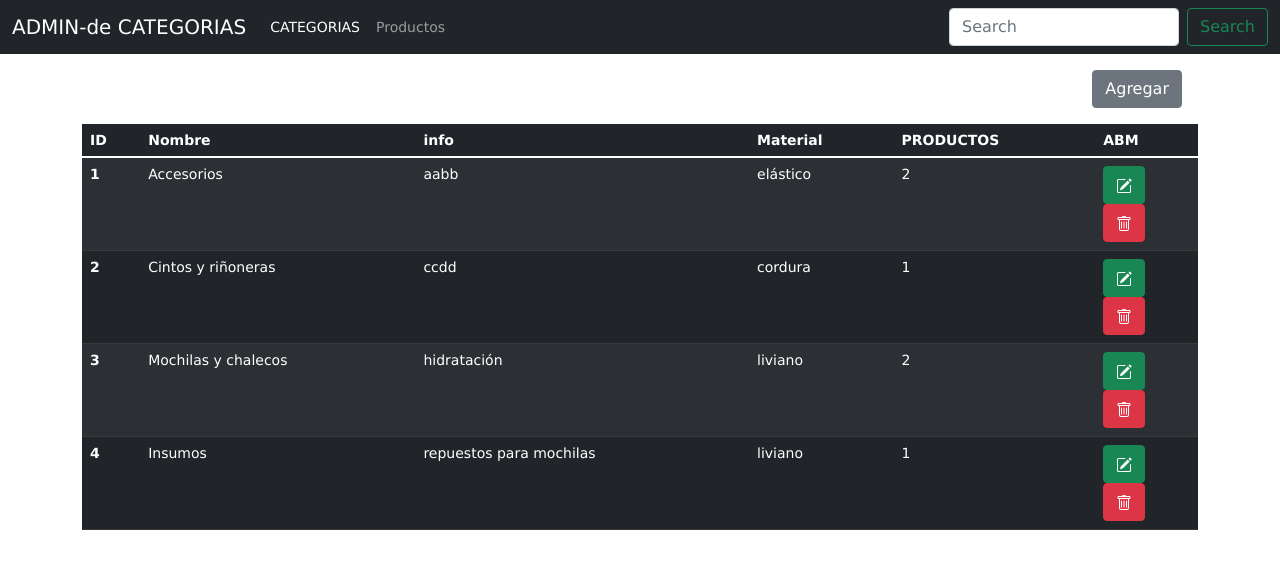
After one commit to peredag/crudOfertasBootstrap, a Node server app: page /admin/categorias in a window 1280 px wide. The commit adds this page. Shown: the top 569 px of the page. Run offline with Node 20, Linux system fonts and the light colour scheme.

Commit message:
agrego admin

```diff
--- a/app.js
+++ b/app.js
@@ -6,7 +6,9 @@
 
 /* Enrutadores */
 var indexRouter = require('./routes/index');
-let categoriasRouter = require('./routes/categoriasRouter')
+let categoriasRouter = require('./routes/categoriasRouter');
+let productosRouter = require('./routes/productosRouter');
+let adminRouter = require('./routes/adminRouter');
 
 
 
@@ -25,6 +27,9 @@
 /* Middlewares de rutas */
 app.use('/', indexRouter);
 app.use('/categoria', categoriasRouter);
+app.use('/productos', productosRouter);
+app.use('/admin', adminRouter);
+
 
 
 
--- /dev/null
+++ b/controllers/adminController.js
@@ -0,0 +1,18 @@
+let { getCategorias, getProductos, writeJson } = require('../data/dataBase')
+
+let controller = {
+ adminIndex: function(req, res){
+    res.render('admin/adminIndex')
+ },
+ categorias: (req, res) => {
+     res.render('admin/adminCategorias', {
+         categorias: getCategorias,
+         productos: function (idCategoria) {
+             return getProductos.filter(producto => producto.categoria === idCategoria)
+         }
+     })
+ }
+
+}
+
+module.exports = controller
--- /dev/null
+++ b/views/admin/adminCategorias.ejs
@@ -0,0 +1,53 @@
+<!DOCTYPE html>
+<html lang="es">
+    <%- include('../partials/head.ejs')  %>
+<body>
+    <%- include('../partials/headerAdmin.ejs')  %>
+    <main class="container">
+      <div class="p-3 text-end">
+        <a class="btn btn-secondary" href="/admin/agregarSucursal">Agregar</a>
+      </div>
+      <table class="table table-dark table-striped">
+        <thead>
+          <tr>
+            <th scope="col">ID</th>
+            <th scope="col">Nombre</th>
+            <th  class="column-mobile" scope="col">info</th>
+            <th  class="column-mobile" scope="col">Material</th>
+            <th  class="column-mobile" scope="col">PRODUCTOS</th>
+            <th scope="col">ABM</th>
+          </tr>
+        </thead>
+        <tbody>
+          <% categorias.forEach(categoria => { %> <!-- 54 -->
+            <tr>
+              <th scope="row"><%- categoria.id %> </th> <!--  -->
+              <td><%- categoria.nombre %> </td> <!--  -->
+              <td class="column-mobile"><%- categoria.info %>  </td> <!--  -->
+              <td class="column-mobile"><%- categoria.material %> </td> <!--  -->
+              <td class="column-mobile"><%- productos(categoria.id).length %> </td> <!--  -->
+              <td>
+                <a class="btn btn-success" href="/admin/editarSucursal/<%- categoria.id %>"> <!-- hacer un href dinamico -->
+                  <svg xmlns="http://www.w3.org/2000/svg" width="16" height="16" fill="currentColor" class="bi bi-pencil-square" viewBox="0 0 16 16">
+                    <path d="M15.502 1.94a.5.5 0 0 1 0 .706L14.459 3.69l-2-2L13.502.646a.5.5 0 0 1 .707 0l1.293 1.293zm-1.75 2.456-2-2L4.939 9.21a.5.5 0 0 0-.121.196l-.805 2.414a.25.25 0 0 0 .316.316l2.414-.805a.5.5 0 0 0 .196-.12l6.813-6.814z"/>
+                    <path fill-rule="evenodd" d="M1 13.5A1.5 1.5 0 0 0 2.5 15h11a1.5 1.5 0 0 0 1.5-1.5v-6a.5.5 0 0 0-1 0v6a.5.5 0 0 1-.5.5h-11a.5.5 0 0 1-.5-.5v-11a.5.5 0 0 1 .5-.5H9a.5.5 0 0 0 0-1H2.5A1.5 1.5 0 0 0 1 2.5v11z"/>
+                  </svg>
+                </a>
+                <form action="/admin/eliminarSucursal/<%- categoria.id %>?_method=DELETE" method="POST"> <!--  -->
+                  <button type="submit" class="btn btn-danger" >
+                    <svg xmlns="http://www.w3.org/2000/svg" width="16" height="16" fill="currentColor" class="bi bi-trash" viewBox="0 0 16 16">
+                      <path d="M5.5 5.5A.5.5 0 0 1 6 6v6a.5.5 0 0 1-1 0V6a.5.5 0 0 1 .5-.5zm2.5 0a.5.5 0 0 1 .5.5v6a.5.5 0 0 1-1 0V6a.5.5 0 0 1 .5-.5zm3 .5a.5.5 0 0 0-1 0v6a.5.5 0 0 0 1 0V6z"/>
+                      <path fill-rule="evenodd" d="M14.5 3a1 1 0 0 1-1 1H13v9a2 2 0 0 1-2 2H5a2 2 0 0 1-2-2V4h-.5a1 1 0 0 1-1-1V2a1 1 0 0 1 1-1H6a1 1 0 0 1 1-1h2a1 1 0 0 1 1 1h3.5a1 1 0 0 1 1 1v1zM4.118 4 4 4.059V13a1 1 0 0 0 1 1h6a1 1 0 0 0 1-1V4.059L11.882 4H4.118zM2.5 3V2h11v1h-11z"/>
+                    </svg>
+                  </button>
+                </form>
+              </td>
+            </tr>
+          <% }) %> <!-- 54 -->
+        </tbody>
+      </table>
+    </main>
+
+    <%- include('../partials/scripts.ejs')  %>
+</body>
+</html>
--- /dev/null
+++ b/views/partials/headerAdmin.ejs
@@ -0,0 +1,22 @@
+<nav class="navbar navbar-expand-md navbar-dark bg-dark">
+    <div class="container-fluid">
+      <a class="navbar-brand" href="/">ADMIN-de CATEGORIAS</a>
+      <button class="navbar-toggler" type="button" data-bs-toggle="collapse" data-bs-target="#navbarSupportedContent" aria-controls="navbarSupportedContent" aria-expanded="false" aria-label="Toggle navigation">
+        <span class="navbar-toggler-icon"></span>
+      </button>
+      <div class="collapse navbar-collapse" id="navbarSupportedContent">
+        <ul class="navbar-nav me-auto mb-2 mb-lg-0">
+          <li class="nav-item">
+            <a class="nav-link active" aria-current="page" href="/admin/categorias">CATEGORIAS</a>
+          </li>
+          <li class="nav-item">
+            <a class="nav-link" href="/admin/productos">Productos</a>
+          </li>
+        </ul>
+        <form class="d-flex">
+          <input class="form-control me-2" type="search" placeholder="Search" aria-label="Search">
+          <button class="btn btn-outline-success" type="submit">Search</button>
+        </form>
+      </div>
+    </div>
+  </nav>
```
Also changed, not shown: controllers/productosController.js (added, +11 -0 lines), routes/adminRouter.js (added, +10 -0 lines), routes/productosRouter.js (added, +8 -0 lines), views/admin/adminIndex.ejs (added, +11 -0 lines), views/admin/agregarSucursal.ejs (added, +32 -0 lines), views/admin/editarSucursal.ejs (added, +32 -0 lines), views/partials/categoria.ejs (deleted, +0 -19 lines), views/partials/header.ejs (+6 -3 lines), views/productos.ejs (added, +33 -0 lines).
